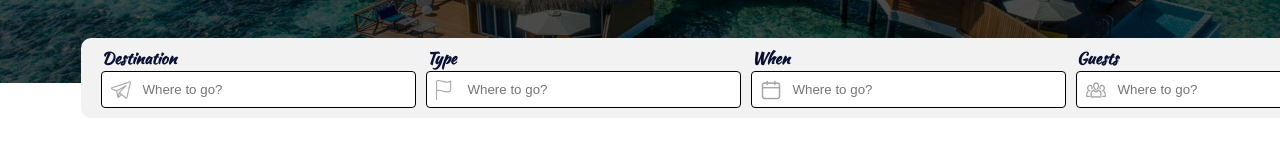
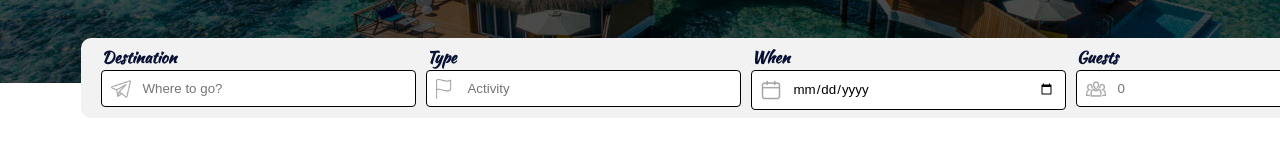
Before and after one commit to mrjonas151/travel-app, a React (Vite) app in the folder frontend/: page /destination in a window 1280 px wide. Shown: the part 334-494 px from the top of the page. Built offline with nearby package versions, Linux system fonts and the light colour scheme; no server answers.

Commit message:
feat: adding Categories filter to Tour Package Page

```diff
--- a/frontend/src/components/CategoriesComponent/CategoriesComponent.tsx
+++ b/frontend/src/components/CategoriesComponent/CategoriesComponent.tsx
@@ -15,7 +15,11 @@ interface Tour {
   title: string;
 }
 
-const CategoriesComponent = () => {
+interface CategoriesComponentProps {
+  onCategoryChange: (selectedCategories: string[]) => void;
+}
+
+const CategoriesComponent = ({ onCategoryChange }: CategoriesComponentProps) => {
   const [categories, setCategories] = useState<Category[]>([]);
   const [selectedCategories, setSelectedCategories] = useState<string[]>([]);
   const [error, setError] = useState('');
@@ -35,11 +39,14 @@ const CategoriesComponent = () => {
 
   const handleCheckboxChange = (event: React.ChangeEvent<HTMLInputElement>) => {
     const { value } = event.target;
-    setSelectedCategories((prev) =>
-      prev.includes(value)
+    setSelectedCategories((prev) => {
+      const newSelection = prev.includes(value)
         ? prev.filter((category) => category !== value)
-        : [...prev, value]
-    );
+        : [...prev, value];
+
+      onCategoryChange(newSelection);
+      return newSelection;
+    });
   };
 
   if (error) return <p>{error}</p>;
--- a/frontend/src/components/InputComponent/InputComponent.tsx
+++ b/frontend/src/components/InputComponent/InputComponent.tsx
@@ -1,15 +1,18 @@
 import styles from './InputComponent.module.css'
 
 interface InputComponentProps {
-  imgSrc: string
-  imgAlt: string
+  imgSrc: string;
+  imgAlt: string;
+  placeholder: string;
+  type: string;
+  min?: number;
 }
 
-const InputComponent = ({ imgSrc, imgAlt }: InputComponentProps) => {
+const InputComponent = ({ imgSrc, imgAlt, placeholder, type, min }: InputComponentProps) => {
   return (
     <div className={styles.inputContainer}>
         <img src={imgSrc} alt={imgAlt} className={styles.icon} />
-        <input type="text" className={styles.input} placeholder='Where to go?' />
+        <input type={type} className={styles.input} placeholder={placeholder} min={min}/>
     </div>
   )
 }
--- a/frontend/src/components/SearchTravel/SearchTravel.tsx
+++ b/frontend/src/components/SearchTravel/SearchTravel.tsx
@@ -12,19 +12,19 @@ const SearchTravel = () => {
             <div className={styles.rowComponents}>
                 <div className={styles.columnComponents}>
                     <h2>Destination</h2>
-                    <InputComponent imgSrc={telegrama} imgAlt='Telegrama logo' />
+                    <InputComponent type="text" imgSrc={telegrama} imgAlt='Telegrama logo' placeholder='Where to go?'/>
                 </div>
                 <div className={styles.columnComponents}>
                     <h2>Type</h2>
-                    <InputComponent imgSrc={flag} imgAlt='Flag logo' />
+                    <InputComponent type="text" imgSrc={flag} imgAlt='Flag logo' placeholder='Activity' />
                 </div>
                 <div className={styles.columnComponents}>
                     <h2>When</h2>
-                    <InputComponent imgSrc={calendar} imgAlt='Calendar logo' />
+                    <InputComponent type="date" imgSrc={calendar} imgAlt='Calendar logo' placeholder='Date' />
                 </div>
                 <div className={styles.columnComponents}>
                     <h2>Guests</h2>
-                    <InputComponent imgSrc={guests} imgAlt='Guests logo' />
+                    <InputComponent type="number" imgSrc={guests} imgAlt='Guests logo' placeholder='0' min={0}/>
                 </div>
                 <div>
                     <button className={styles.button}>Search</button>
--- a/frontend/src/pages/TourPackage/TourPackage.tsx
+++ b/frontend/src/pages/TourPackage/TourPackage.tsx
@@ -23,6 +23,7 @@ const TourPackage = () => {
   const [sortOption, setSortOption] = useState('popularity');
   const [priceFilter, setPriceFilter] = useState<number>(100000);
   const [searchTerm, setSearchTerm] = useState('');
+  const [selectedCategories, setSelectedCategories] = useState<string[]>([]);
 
   const getAllTours = async () => {
     setLoading(true);
@@ -59,7 +60,9 @@ const TourPackage = () => {
       tour.city.toLowerCase().includes(searchTerm.toLowerCase()) ||
       tour.country.name.toLowerCase().includes(searchTerm.toLowerCase());
 
-    return price <= filterPrice && matchesSearch;
+      const matchesCategory = selectedCategories.length === 0 || selectedCategories.includes(tour.category.title);
+
+    return price <= filterPrice && matchesSearch && matchesCategory;
   });
 
   const offset = currentPage * toursPerPage;
@@ -82,6 +85,11 @@ const TourPackage = () => {
 
   const handlePriceFilterChange = (price: number) => {
     setPriceFilter(price);
+    setCurrentPage(0);
+  };
+
+  const handleCategoryChange = (categories: string[]) => {
+    setSelectedCategories(categories);
     setCurrentPage(0);
   };
 
@@ -112,7 +120,7 @@ const TourPackage = () => {
             </div>
           </div>
           <FilterByComponent onPriceChange={handlePriceFilterChange} />
-          <CategoriesComponent />
+          <CategoriesComponent onCategoryChange={handleCategoryChange} />
           <DestinationsFilterComponent />
           <ReviewFilterComponent />
         </div>
```
